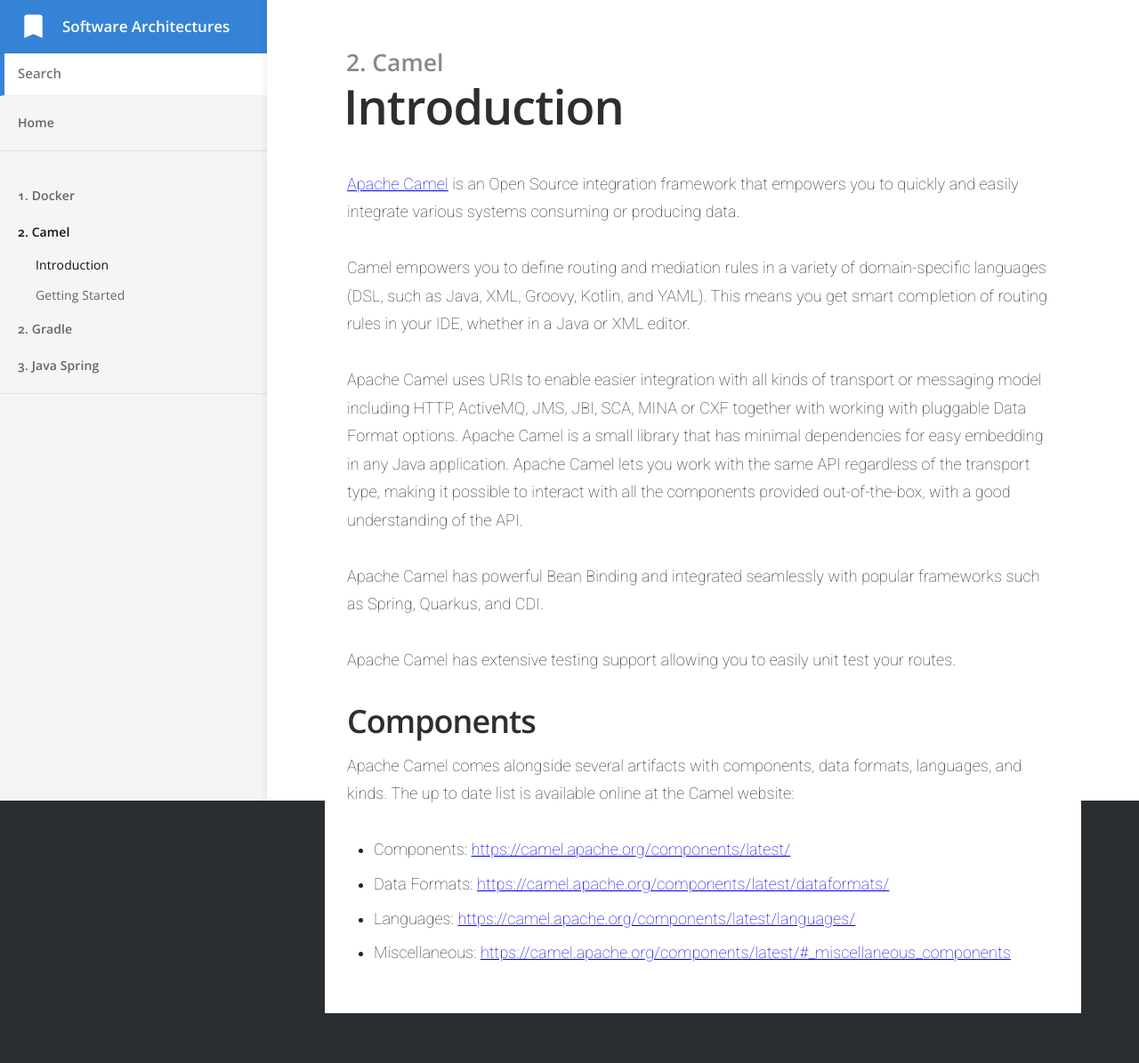
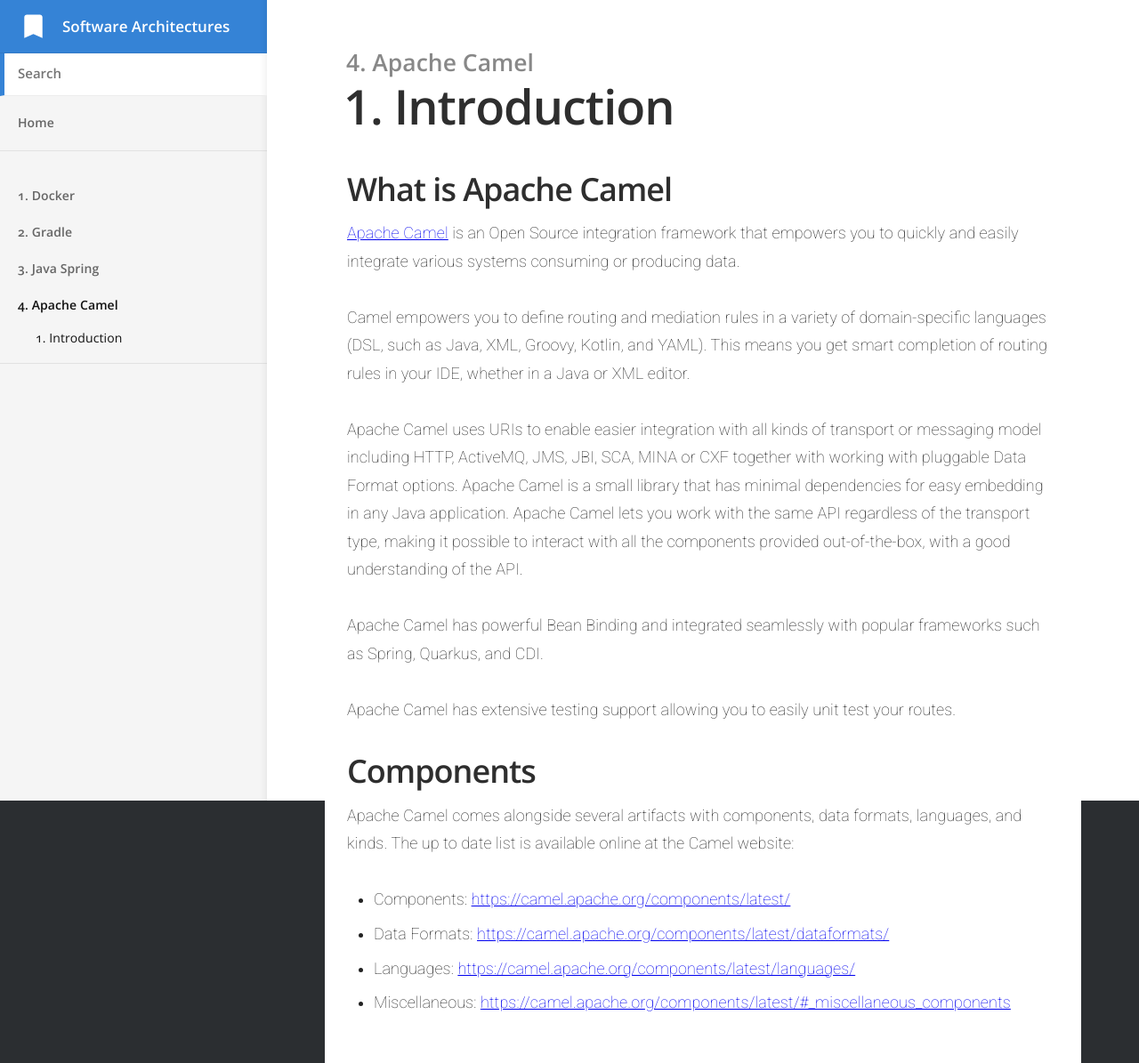
Before and after one commit to giacomozanatta/jekyll-test-1, a Jekyll site: the page built from _docs/camel/introduction.md, in a window 1280 px wide. Shown: the whole page at 89% size. Built offline with Jekyll 4.4.1, drawn with Linux system fonts in a browser that asks for light colours; before the commit the page ends 1139 px from its top, so only the background shows below that.

Commit message:
apache camel
apache camel

```diff
--- a/_docs/camel/introduction.md
+++ b/_docs/camel/introduction.md
@@ -1,8 +1,11 @@
 ---
-title: Introduction
-category: 2. Camel
-order: 3
+title: 1. Introduction
+category: 4. Apache Camel
+order: 1
 ---
+
+
+## What is Apache Camel
 
 [Apache Camel](https://camel.apache.org/) is an Open Source integration framework that empowers you to quickly and easily integrate various systems consuming or producing data.
 
```
Also changed, not shown: _docs/camel/getting_started.md (deleted, +0 -24 lines).
